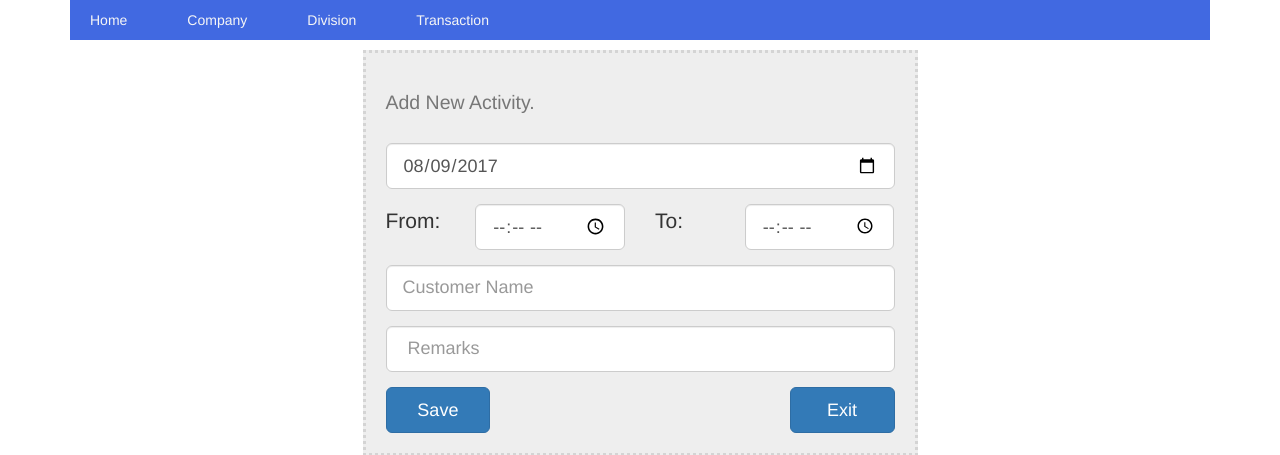
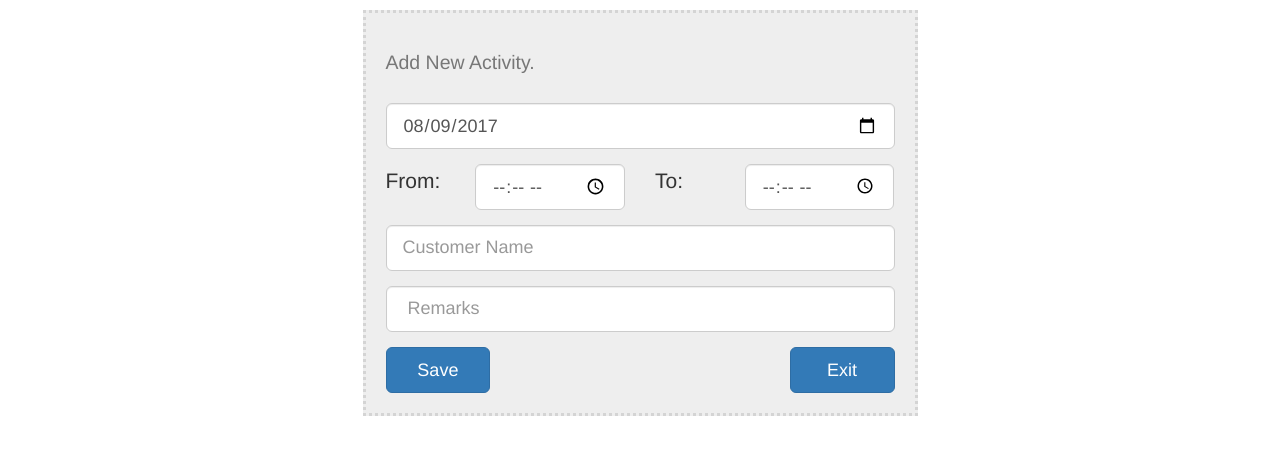
Before and after one commit to inwonday/pettyCash, a Django app: page /addActivity in a window 1280 px wide. Shown: the part 71-526 px from the top of the page. Run offline with Django 3.2, Linux system fonts and the light colour scheme; a user stored in the database is signed in; data comes from the database, SQL or seed files in the repository; some libraries are stand-ins or nearby versions.

Commit message:
hidden menu

```diff
--- a/bwi/templates/bwi/common/_header.html
+++ b/bwi/templates/bwi/common/_header.html
@@ -16,10 +16,12 @@
     }
 </style>
 <style>
+    .menu {
+        display: none;
+    }
  .menu  .list-menu {
         margin:0 auto;
         background-color: royalblue;
-	 visibility: hide;
 
       }
       .menu .list-menu:after {
```
